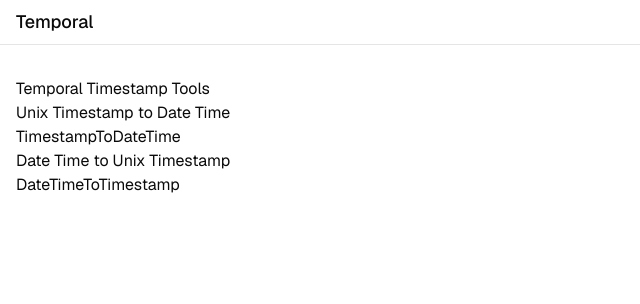
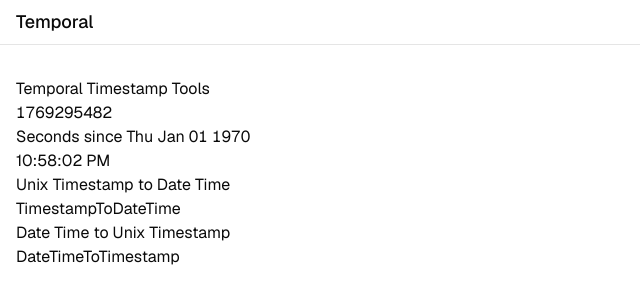
Before and after one commit to imfelixyeung/temporal.feli.page, a Next.js app: page / in a window 1280 px wide. Shown: the top 304 px of the page, without its empty margins (0-640 px from the left). Built offline with nearby package versions, Linux system fonts and the light colour scheme.

Commit message:
quick clock

```diff
--- a/package.json
+++ b/package.json
@@ -12,10 +12,12 @@
     "@base-ui/react": "^1.1.0",
     "class-variance-authority": "^0.7.1",
     "clsx": "^2.1.1",
+    "date-fns": "^4.1.0",
     "lucide-react": "^0.563.0",
     "next": "16.1.4",
     "react": "19.2.3",
     "react-dom": "19.2.3",
+    "react-use": "^17.6.0",
     "shadcn": "^3.7.0",
     "tailwind-merge": "^3.4.0",
     "tw-animate-css": "^1.4.0"
--- a/src/app/page.tsx
+++ b/src/app/page.tsx
@@ -1,3 +1,4 @@
+import Clock from "@/components/clock";
 import DateTimeToTimestamp from "@/components/tools/datetime-to-timestamp";
 import TimestampToDateTime from "@/components/tools/timestamp-to-datetime";
 
@@ -5,6 +6,7 @@ export default function Home() {
   return (
     <div>
       <h1>Temporal Timestamp Tools</h1>
+      <Clock />
       <h2>Unix Timestamp to Date Time</h2>
       <TimestampToDateTime />
       <h2>Date Time to Unix Timestamp</h2>
--- /dev/null
+++ b/src/components/clock.tsx
@@ -0,0 +1,36 @@
+"use client";
+
+import { useMemo, useState } from "react";
+import { useInterval } from "react-use";
+
+const start = new Date(0);
+const startString = start.toDateString();
+
+const Clock = () => {
+  const [now, setNow] = useState(() => new Date());
+
+  useInterval(() => {
+    setNow(() => new Date());
+  }, 1000);
+
+  const template = useMemo(() => {
+    return {
+      seconds: Math.round(now.getTime() / 1000),
+      milliseconds: now.getTime(),
+      time: now.toLocaleTimeString(),
+    };
+  }, [now]);
+
+  return (
+    <div>
+      <h2 className="tabular-nums">
+        {template.seconds}
+        <br />
+        Seconds since {startString}
+      </h2>
+      <p>{template.time}</p>
+    </div>
+  );
+};
+
+export default Clock;
```
Also changed, not shown: 1 other file (tests, documents, lock files or other folders).
